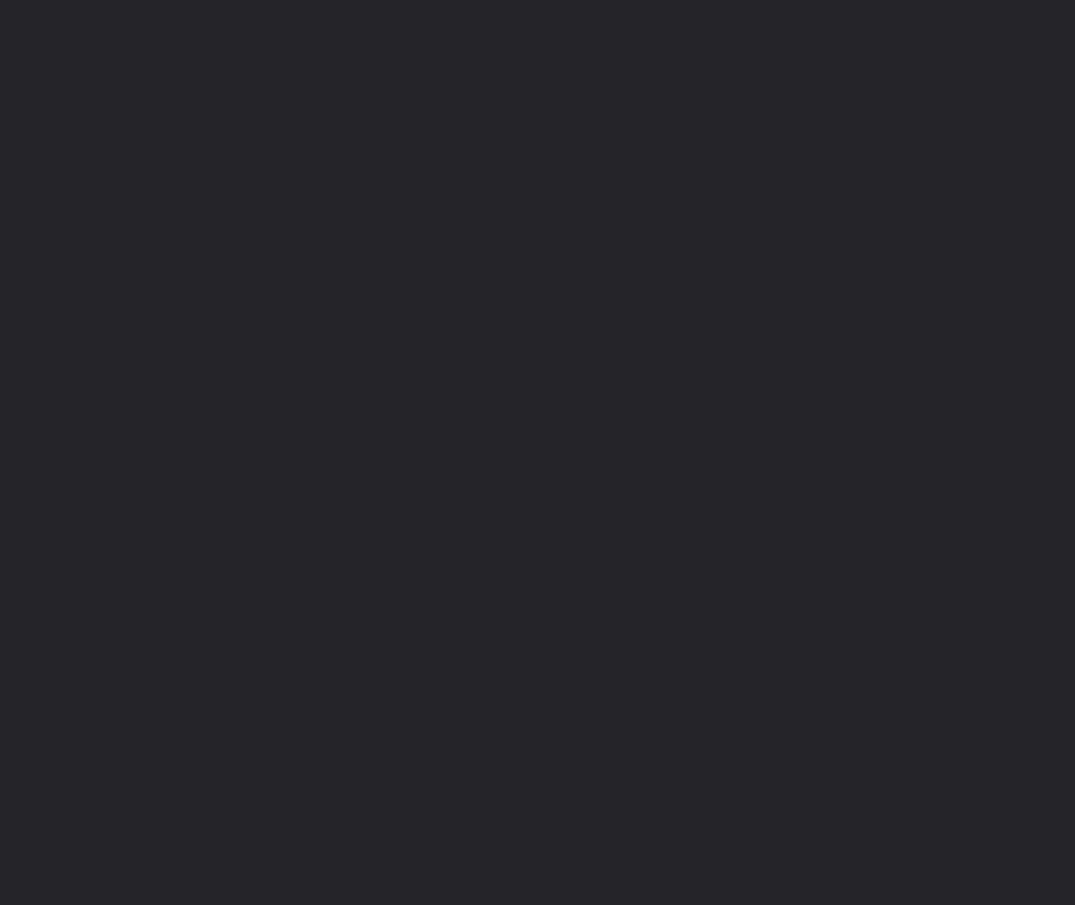
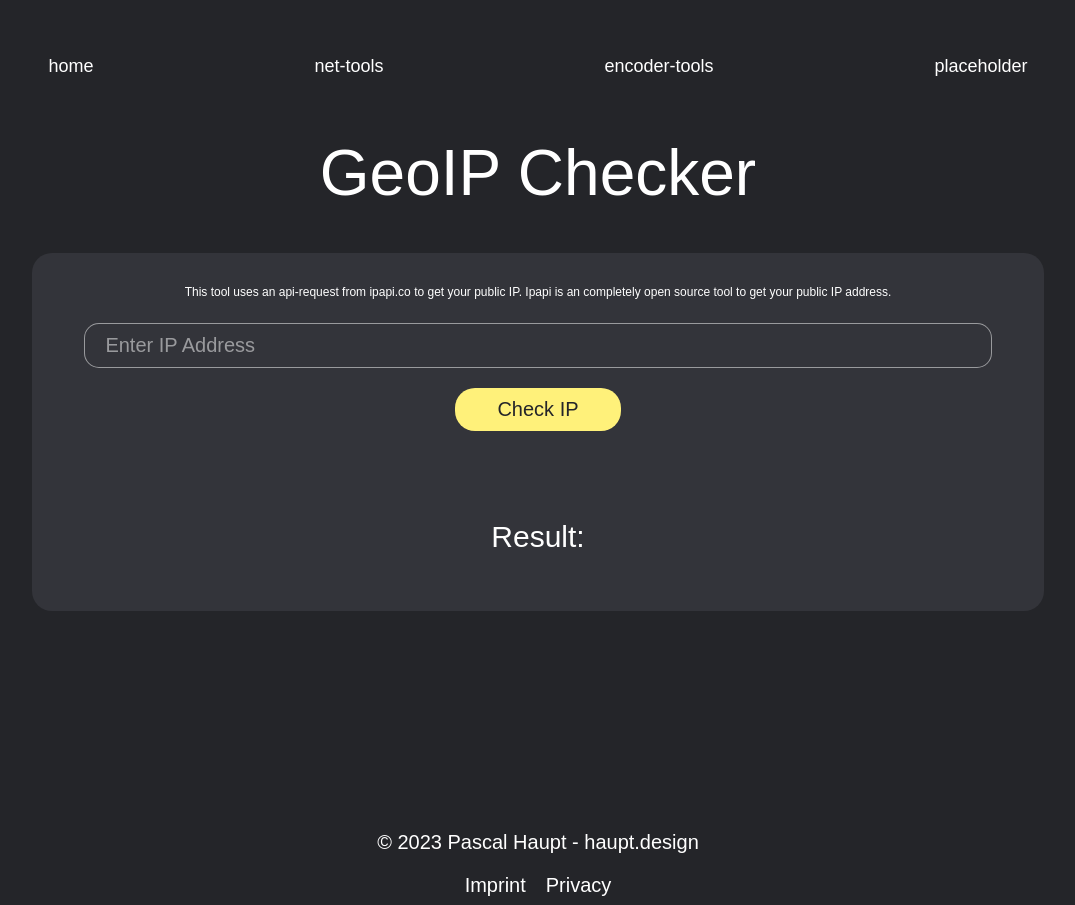
Before and after one commit to haupt-pascal/toolware.dev, a Nuxt app: page /geoip-checker in a window 1280 px wide. Before the commit this address had no page. Shown: the whole page, without its empty margins (102-1177 px from the left). Before the commit the page ends 800 px from the top, so only its background shows below. Built offline with nearby package versions, Linux system fonts and the light colour scheme.

Commit message:
added geoip checker etc.

```diff
--- a/components/Navigation.vue
+++ b/components/Navigation.vue
@@ -19,6 +19,7 @@
         <a href="#">NET-Tools</a>
         <ul class="sub-menu">
           <li><a href="/ip-checker">IP-Checker</a></li>
+          <li><a href="/geoip-checker">GeoIP-Checker</a></li>
           <li><a href="/spf-checker">SPF-Checker</a></li>
           <li><a href="/dkim-checker">DKIM-Checker</a></li>
           <li><a href="/dmarc-checker">DMARC-Checker</a></li>
--- a/layouts/default.vue
+++ b/layouts/default.vue
@@ -12,6 +12,13 @@
           checker
         </h2>
         <a href="/ip-checker">Click here</a>
+      </div>
+      <div class="container">
+        <h2>
+          geoip <br />
+          checker
+        </h2>
+        <a href="/geoip-checker">Click here</a>
       </div>
       <div class="container">
         <h2>
@@ -47,6 +54,13 @@
           checker
         </h2>
         <a href="/dmarc-checker">Click here</a>
+      </div>
+      <div class="container">
+        <h2>
+          whois <br />
+          online
+        </h2>
+        <a href="/whois">Click here</a>
       </div>
     </div>
   </div>
--- /dev/null
+++ b/pages/geoip-checker.vue
@@ -0,0 +1,49 @@
+<template>
+  <Navigation />
+  <h1>GeoIP Checker</h1>
+  <div class="input-container">
+    <span class="disclaimer">
+      This tool uses an api-request from
+      <a href="https://ipapi.co">ipapi.co</a> to get your public IP. Ipapi is an
+      completely open source tool to get your public IP address.
+    </span>
+    <input type="text" placeholder="Enter IP Address" v-model="inputIP" />
+    <button class="rounded-primary" @click="checkGeoIP">Check IP</button>
+    <div class="result-container">
+      <h2>Result:</h2>
+      <p v-if="loading">Loading...</p>
+      <div v-else>
+        <p v-if="geoIP.network">Network: {{ geoIP.network }}</p>
+        <p v-if="geoIP.city">City: {{ geoIP.city }}</p>
+        <p v-if="geoIP.region">Region: {{ geoIP.region }}</p>
+        <p v-if="geoIP.country_name">Country Name: {{ geoIP.country_name }}</p>
+        <p v-if="geoIP.org">Org: {{ geoIP.org }}</p>
+      </div>
+    </div>
+  </div>
+  <Footer />
+</template>
+
+<script setup>
+import axios from "axios";
+import { ref } from "vue";
+
+const inputIP = ref("");
+const loading = ref(false);
+const geoIP = ref({});
+
+const checkGeoIP = async () => {
+  loading.value = true;
+  try {
+    const response = await axios.get(`https://ipapi.co/${inputIP.value}/json/`);
+    geoIP.value = response.data;
+  } catch (error) {
+    console.error("Error fetching GeoIP information:", error);
+    geoIP.value = {};
+  } finally {
+    loading.value = false;
+  }
+};
+</script>
+
+<style scoped></style>
```
